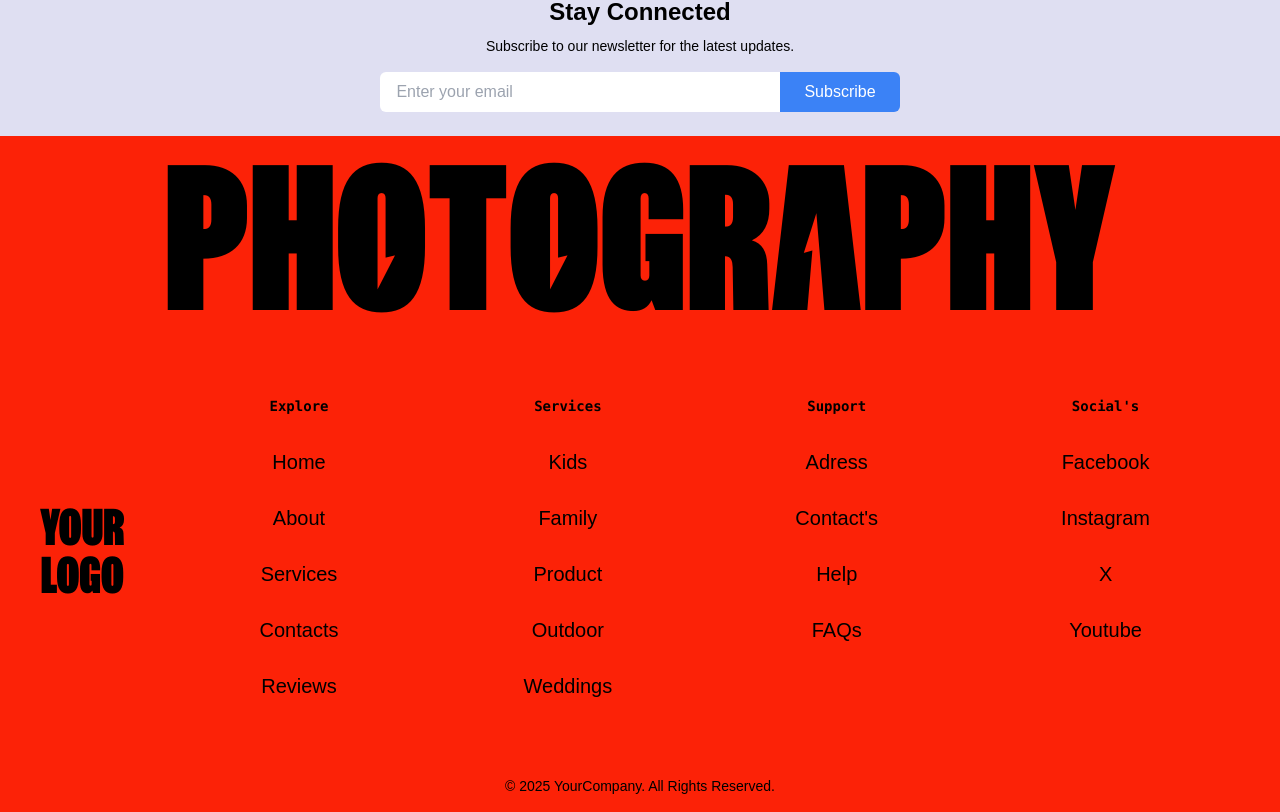
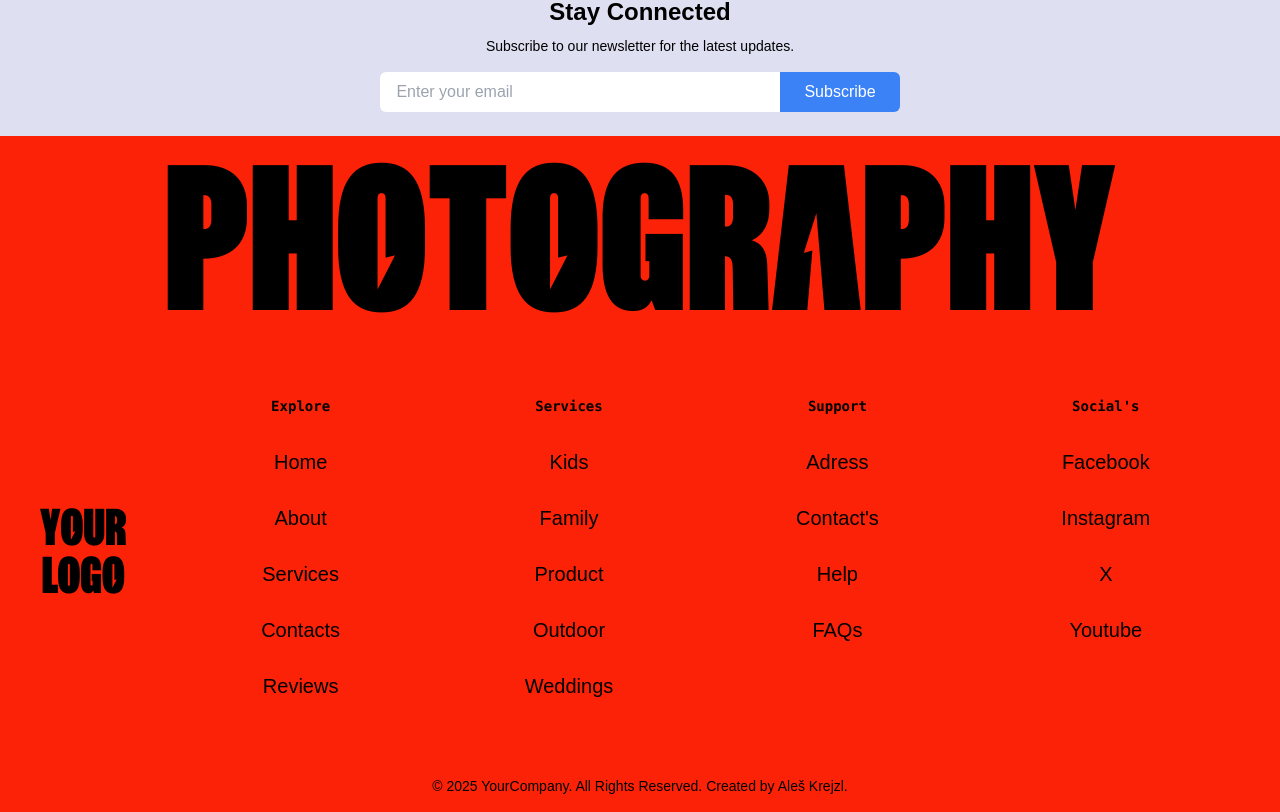
Before and after one commit to Krejzy23/photo, a React (Vite) app: page / in a window 1280 px wide. Shown: the part 6916-7728 px from the top of the page. Built offline with nearby package versions, Linux system fonts and the light colour scheme; a web font is replaced by a local one.

Commit message:
UI/UIX footer

```diff
--- a/src/components/Footer.jsx
+++ b/src/components/Footer.jsx
@@ -34,8 +34,8 @@ const Footer = () => {
         {/* Footer Middle */}
         <div className="footer-middle py-10 px-10">
           <div className="flex flex-row items-center justify-center text-center gap-10">
-            <h1 className="text-5xl font-zentry ">
-              YOUR <br /> LOGO
+            <h1 className="text-5xl special-font font-zentry ">
+              Y<b>O</b>UR <br /> LOG<b>O</b>
             </h1>
 
             <div className="container mx-auto grid grid-cols-2 md:grid-cols-4 gap-6 p-3">
@@ -65,7 +65,7 @@ const Footer = () => {
       {/* Footer Bottom */}
       <div className="footer-bottom py-4 footer-bg text-center">
         <p className="text-sm">
-          &copy; {new Date().getFullYear()} YourCompany. All Rights Reserved.
+          &copy; {new Date().getFullYear()} YourCompany. All Rights Reserved. Created by Aleš Krejzl.
         </p>
       </div>
     </footer>
```
